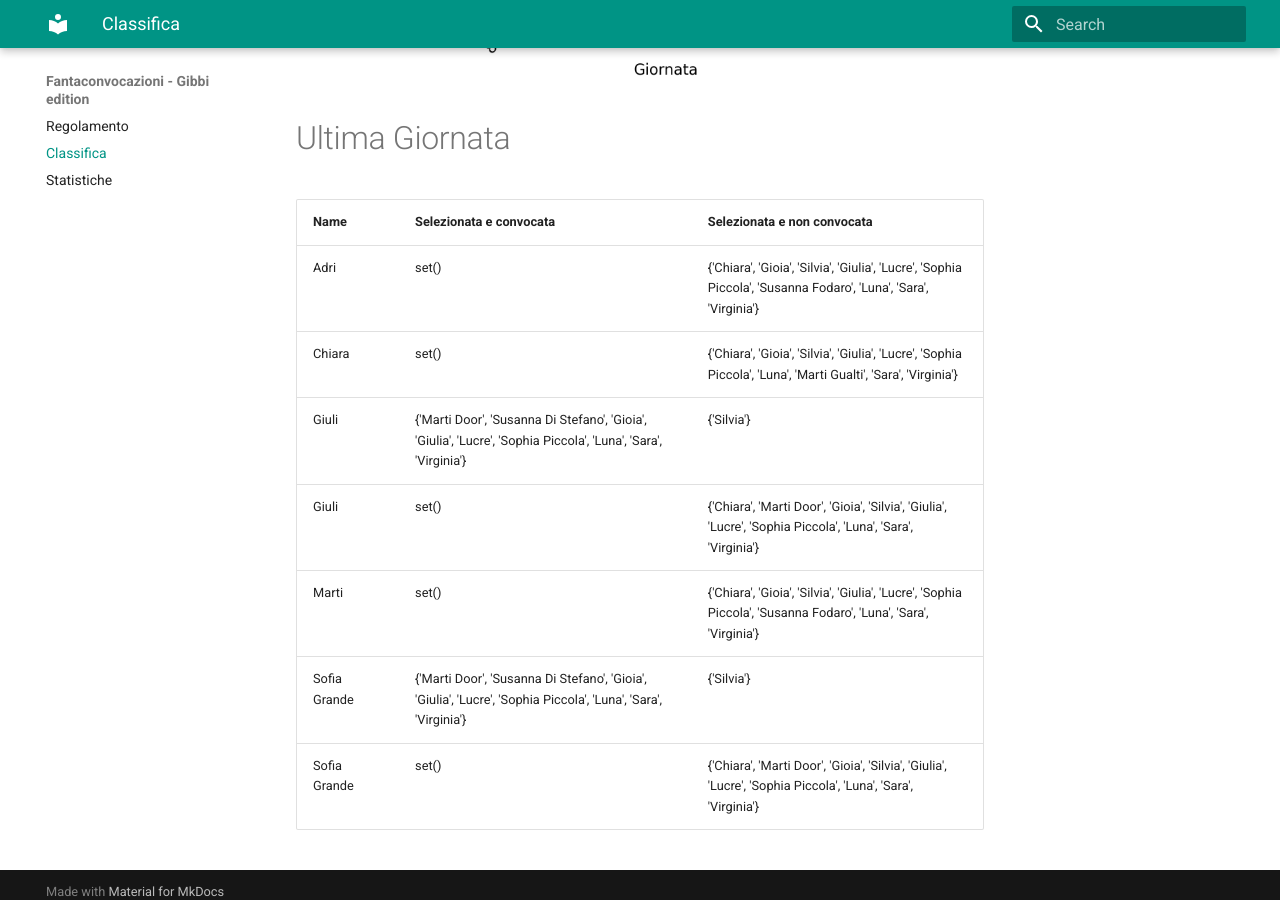
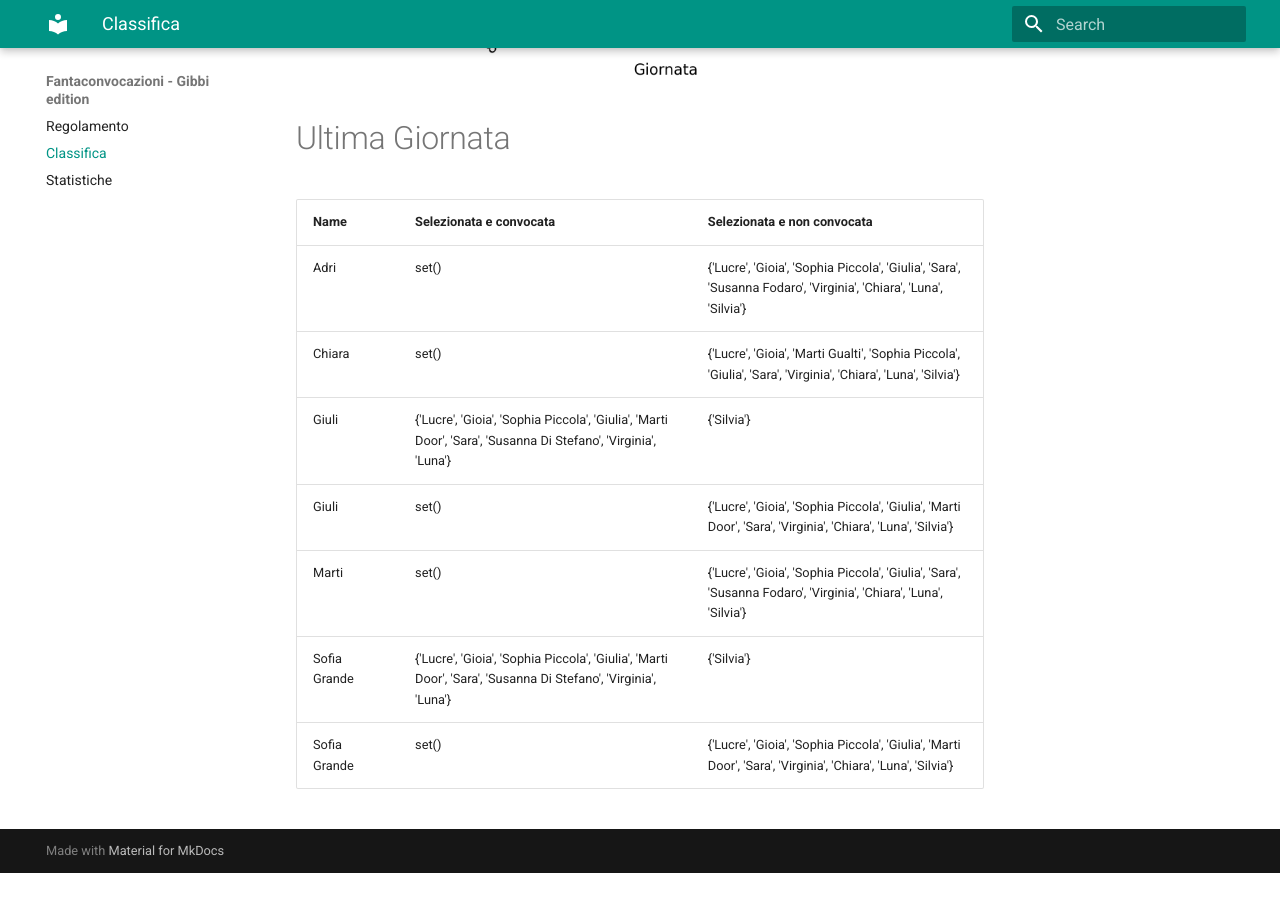
Before and after one commit to martinig94/fantagibbi, an MkDocs documentation site: the page built from docs/Classifica.md, in a window 1280 px wide and 900 px high, scrolled down 1030 px. Built offline with MkDocs 1.6.1 and Material for MkDocs 9.7.7, drawn with Linux system fonts in a browser that asks for light colours; after the commit the page ends 1903 px from its top, so only the background shows below that.

Commit message:
Auto-update from main.py

```diff
--- a/docs/Classifica.md
+++ b/docs/Classifica.md
@@ -18,11 +18,11 @@
 <!-- START_TABLE CORRECT -->
 | Name         | Selezionata e convocata                                                                                        | Selezionata e non convocata                                                                                      |
 |:-------------|:---------------------------------------------------------------------------------------------------------------|:-----------------------------------------------------------------------------------------------------------------|
-| Adri         | set()                                                                                                          | {'Chiara', 'Gioia', 'Silvia', 'Giulia', 'Lucre', 'Sophia Piccola', 'Susanna Fodaro', 'Luna', 'Sara', 'Virginia'} |
-| Chiara       | set()                                                                                                          | {'Chiara', 'Gioia', 'Silvia', 'Giulia', 'Lucre', 'Sophia Piccola', 'Luna', 'Marti Gualti', 'Sara', 'Virginia'}   |
-| Giuli        | {'Marti Door', 'Susanna Di Stefano', 'Gioia', 'Giulia', 'Lucre', 'Sophia Piccola', 'Luna', 'Sara', 'Virginia'} | {'Silvia'}                                                                                                       |
-| Giuli        | set()                                                                                                          | {'Chiara', 'Marti Door', 'Gioia', 'Silvia', 'Giulia', 'Lucre', 'Sophia Piccola', 'Luna', 'Sara', 'Virginia'}     |
-| Marti        | set()                                                                                                          | {'Chiara', 'Gioia', 'Silvia', 'Giulia', 'Lucre', 'Sophia Piccola', 'Susanna Fodaro', 'Luna', 'Sara', 'Virginia'} |
-| Sofia Grande | {'Marti Door', 'Susanna Di Stefano', 'Gioia', 'Giulia', 'Lucre', 'Sophia Piccola', 'Luna', 'Sara', 'Virginia'} | {'Silvia'}                                                                                                       |
-| Sofia Grande | set()                                                                                                          | {'Chiara', 'Marti Door', 'Gioia', 'Silvia', 'Giulia', 'Lucre', 'Sophia Piccola', 'Luna', 'Sara', 'Virginia'}     |
+| Adri         | set()                                                                                                          | {'Lucre', 'Gioia', 'Sophia Piccola', 'Giulia', 'Sara', 'Susanna Fodaro', 'Virginia', 'Chiara', 'Luna', 'Silvia'} |
+| Chiara       | set()                                                                                                          | {'Lucre', 'Gioia', 'Marti Gualti', 'Sophia Piccola', 'Giulia', 'Sara', 'Virginia', 'Chiara', 'Luna', 'Silvia'}   |
+| Giuli        | {'Lucre', 'Gioia', 'Sophia Piccola', 'Giulia', 'Marti Door', 'Sara', 'Susanna Di Stefano', 'Virginia', 'Luna'} | {'Silvia'}                                                                                                       |
+| Giuli        | set()                                                                                                          | {'Lucre', 'Gioia', 'Sophia Piccola', 'Giulia', 'Marti Door', 'Sara', 'Virginia', 'Chiara', 'Luna', 'Silvia'}     |
+| Marti        | set()                                                                                                          | {'Lucre', 'Gioia', 'Sophia Piccola', 'Giulia', 'Sara', 'Susanna Fodaro', 'Virginia', 'Chiara', 'Luna', 'Silvia'} |
+| Sofia Grande | {'Lucre', 'Gioia', 'Sophia Piccola', 'Giulia', 'Marti Door', 'Sara', 'Susanna Di Stefano', 'Virginia', 'Luna'} | {'Silvia'}                                                                                                       |
+| Sofia Grande | set()                                                                                                          | {'Lucre', 'Gioia', 'Sophia Piccola', 'Giulia', 'Marti Door', 'Sara', 'Virginia', 'Chiara', 'Luna', 'Silvia'}     |
 <!-- END_TABLE CORRECT -->
```
